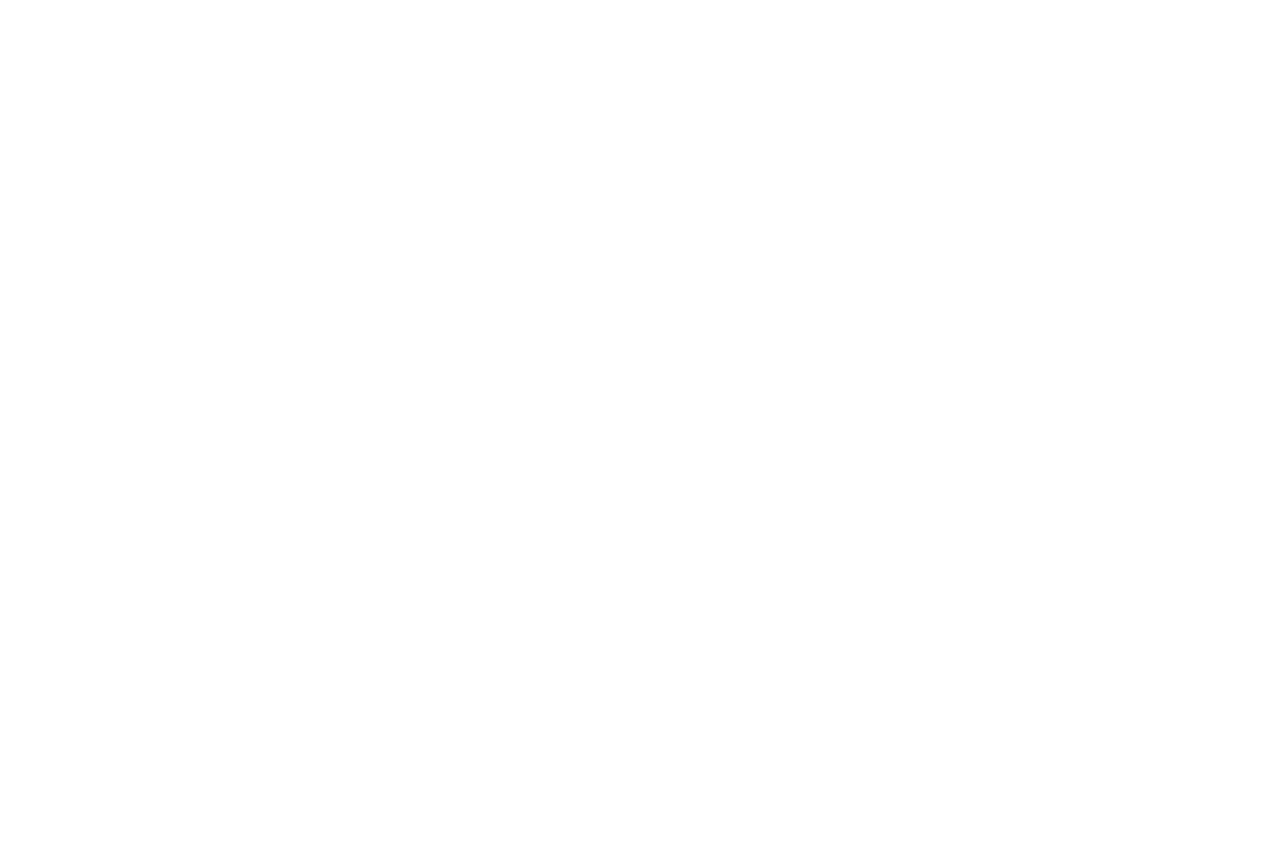
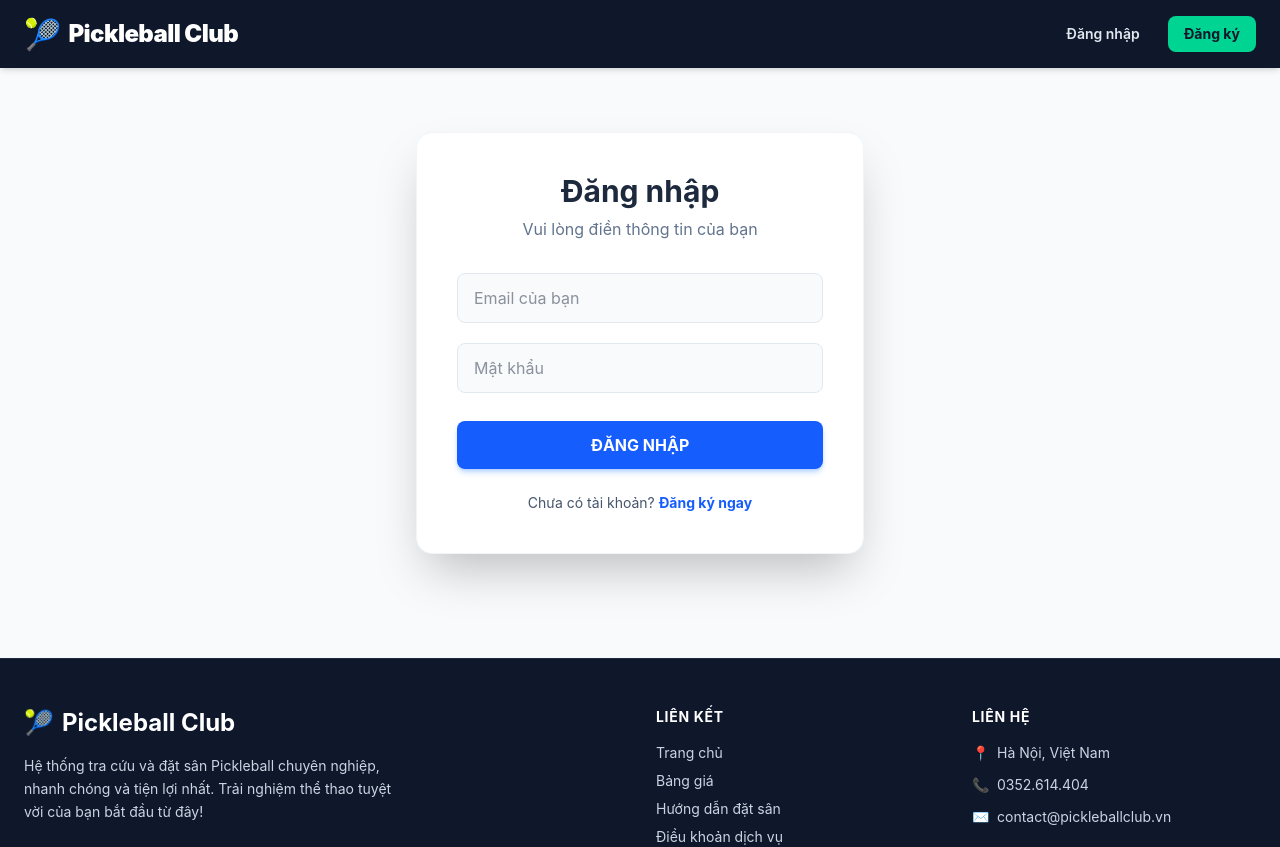
Before and after one commit to lamdq123/pickleball-project, a React (Vite) app in the folder frontend/: page /login in a window 1280 px wide. Before the commit this address had no page. Shown: the top 847 px of the page. Before the commit the page ends 800 px from the top, so only its background shows below. Built offline with nearby package versions, Linux system fonts and the light colour scheme.

Commit message:
feat: add login page and integrate authentication flow; update Navbar for login/register links

```diff
--- a/frontend/src/App.tsx
+++ b/frontend/src/App.tsx
@@ -8,6 +8,7 @@ import Pricing from './pages/Pricing';
 import Guide from './pages/Guide';
 import MyCourts from './pages/MyCourts';
 import Promos from './pages/Promos';
+import Login from './pages/Login';
 // ==========================================
 // COMPONENT TRẠM GÁC (Bảo vệ trang Admin)
 // ==========================================
@@ -57,7 +58,7 @@ function App() {
           <Route path="/profile" element={<Profile />} />
           <Route path="/my-courts" element={<MyCourts />} />
           <Route path="/promos" element={<Promos />} />
-
+          <Route path="/login" element={<Login />} />
 
 
 
--- a/frontend/src/components/client/Navbar.tsx
+++ b/frontend/src/components/client/Navbar.tsx
@@ -31,6 +31,22 @@ export default function Navbar({ currentUser, onLogout }: NavbarProps) {
 
                 {/* Khu vực Menu người dùng */}
                 <div className="flex items-center gap-6">
+                    {!currentUser && (
+                        <div className="flex items-center gap-3">
+                            <Link
+                                to="/login"
+                                className="px-4 py-2 text-sm font-semibold text-slate-200 hover:text-white transition-colors"
+                            >
+                                Đăng nhập
+                            </Link>
+                            <Link
+                                to="/login?mode=register"
+                                className="px-4 py-2 text-sm font-bold text-slate-900 bg-emerald-400 hover:bg-emerald-300 rounded-lg transition-colors"
+                            >
+                                Đăng ký
+                            </Link>
+                        </div>
+                    )}
                     {currentUser && (
                         <div className="relative" ref={dropdownRef}>
 
--- /dev/null
+++ b/frontend/src/pages/Login.tsx
@@ -0,0 +1,71 @@
+import { useEffect, useState, type FormEvent } from 'react';
+import { useNavigate, useSearchParams } from 'react-router-dom';
+import toast from 'react-hot-toast';
+import Navbar from '../components/client/Navbar';
+import Footer from '../components/client/Footer';
+import AuthCard from '../components/client/AuthCard';
+
+export default function Login() {
+    const navigate = useNavigate();
+    const [searchParams] = useSearchParams();
+    const [authMode, setAuthMode] = useState<'login' | 'register'>(
+        searchParams.get('mode') === 'register' ? 'register' : 'login'
+    );
+    const [authForm, setAuthForm] = useState({ name: '', email: '', phone: '', password: '' });
+
+    useEffect(() => {
+        setAuthMode(searchParams.get('mode') === 'register' ? 'register' : 'login');
+    }, [searchParams]);
+
+    const handleAuth = async (e: FormEvent) => {
+        e.preventDefault();
+        const res = await fetch(`/api/customer?action=${authMode}`, {
+            method: 'POST', headers: { 'Content-Type': 'application/json' }, body: JSON.stringify(authForm)
+        });
+        const data = await res.json();
+
+        if (res.ok) {
+            if (authMode === 'register') {
+                toast.success('Đăng ký thành công! Vui lòng đăng nhập.');
+                setAuthMode('login');
+            } else {
+                // Lưu token chung cho cả Khách và Admin
+                localStorage.setItem('customer_token', data.token);
+                localStorage.setItem('customer_info', JSON.stringify(data.user));
+                localStorage.setItem('token', data.token);
+
+                if (data.user.role === 'ADMIN') {
+                    toast.success('Đăng nhập Quản trị viên thành công!');
+                    navigate('/admin');
+                } else {
+                    toast.success('Đăng nhập thành công!');
+                    navigate('/home'); // Chuyển hướng về trang chủ
+                }
+            }
+            setAuthForm({ name: '', email: '', phone: '', password: '' });
+        } else {
+            toast.error(data.error);
+        }
+    };
+
+    return (
+        <div className="min-h-screen bg-slate-50 font-sans text-slate-800 flex flex-col">
+            {/* Thanh menu ẩn nút Đăng xuất vì đang ở trang Login */}
+            <Navbar currentUser={null} onLogout={() => { }} />
+
+            <main className="flex-1 flex items-center justify-center p-6 animate-fade-in-up">
+                <div className="w-full max-w-5xl mx-auto">
+                    <AuthCard
+                        authMode={authMode}
+                        authForm={authForm}
+                        setAuthMode={setAuthMode}
+                        setAuthForm={setAuthForm}
+                        onSubmit={handleAuth}
+                    />
+                </div>
+            </main>
+
+            <Footer />
+        </div>
+    );
+}
```
Also changed, not shown: frontend/src/pages/Home.tsx (+33 -146 lines).
